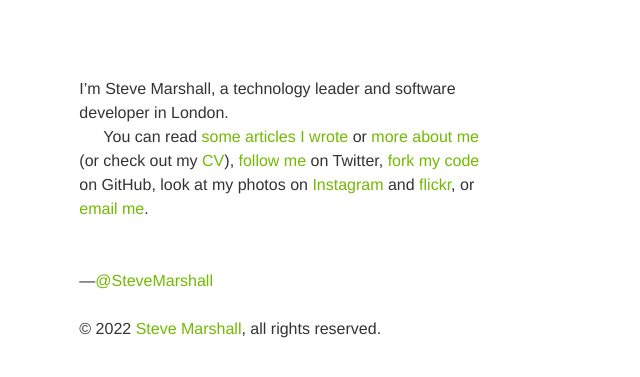
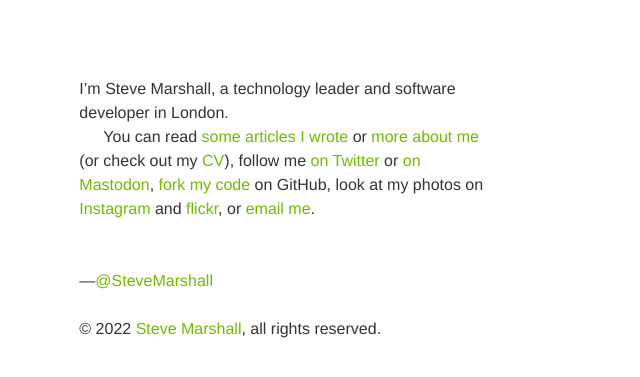
Before and after one commit to SteveMarshall/stevemarshall.github.io, a Jekyll site: the page built from README.md, in a window 1280 px wide. Shown: the top 377 px of the page, without its empty margins (0-640 px from the left). Built offline with Jekyll 4.4.1, drawn with Linux system fonts in a browser that asks for light colours; our own code applies the rules of GitHub Pages for plain Markdown files.

```diff
--- a/README.md
+++ b/README.md
@@ -1,9 +1,10 @@
 I'm **Steve Marshall**, a technology leader and software developer in London.
 
 You can read [some articles I wrote](/journal/) or [more about
-me](/about/) (or check out my [CV](/cv/)), [follow
-me](https://twitter.com/SteveMarshall) on Twitter, [fork my
-code](https://github.com/SteveMarshall) on GitHub, look at my
-photos on [Instagram](https://instagram.com/nascentguruism)
-and [flickr](https://www.flickr.com/photos/steviebm), or [email
-me](mailto:hi@stevemarshall.com).
+me](/about/) (or check out my [CV](/cv/)), follow me [on
+Twitter](https://twitter.com/SteveMarshall){: rel="me"} or [on
+Mastodon](https://mastodon.social/@stevemarshall){: rel="me"}, [fork my
+code](https://github.com/SteveMarshall){: rel="me"} on GitHub, look at
+my photos on [Instagram](https://instagram.com/nascentguruism){: rel="me"}
+and [flickr](https://www.flickr.com/photos/steviebm){: rel="me"}, or
+[email me](mailto:hi@stevemarshall.com).
--- a/_layouts/default.html
+++ b/_layouts/default.html
@@ -7,7 +7,6 @@
         <title>{{ page.title | markdownify | strip_html }} &mdash; {{ site.name }}</title>
         {% else %}
         <title>{{ site.name }}</title>
-        <link rel="me" href="https://mastodon.social/@stevemarshall">
         {% endif %}
         <link rel="stylesheet" href="/assets/main.css">
         <link rel="stylesheet" href="/assets/print.css" media="print">
```
Also changed, not shown: about.md (+5 -6 lines).
